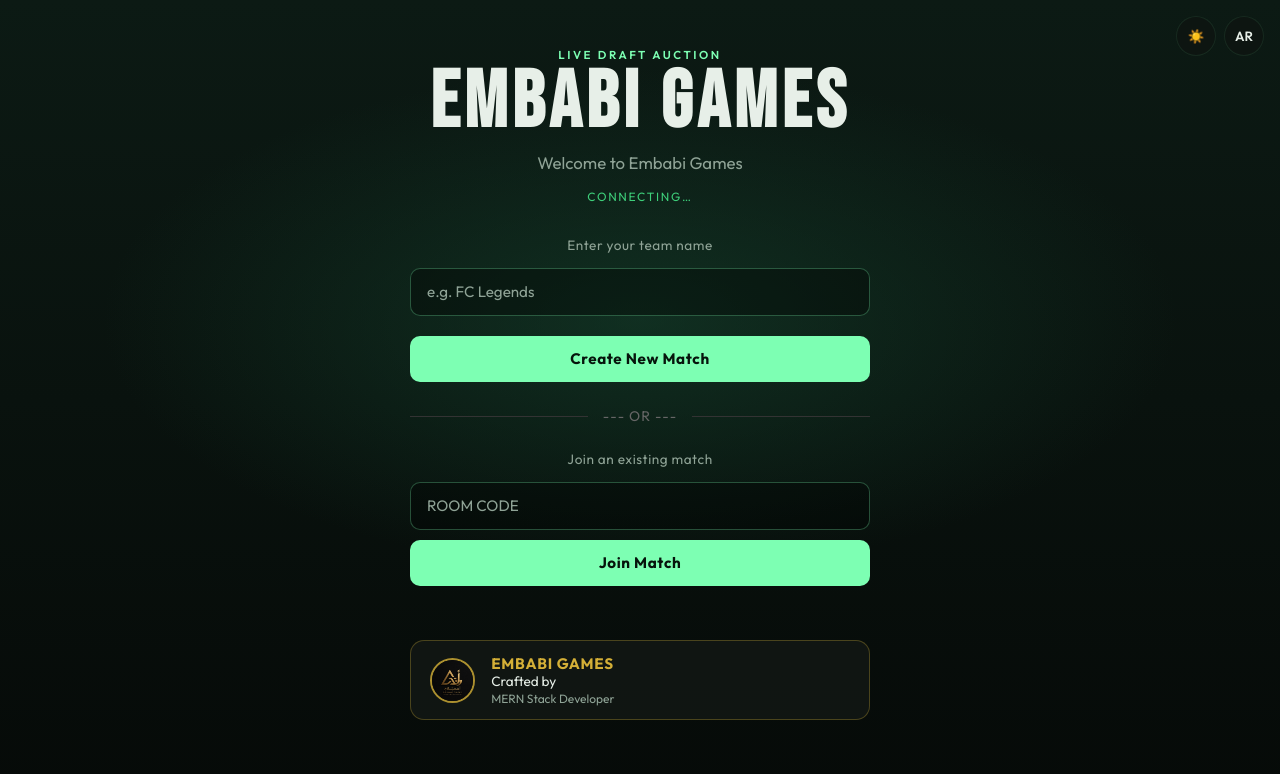
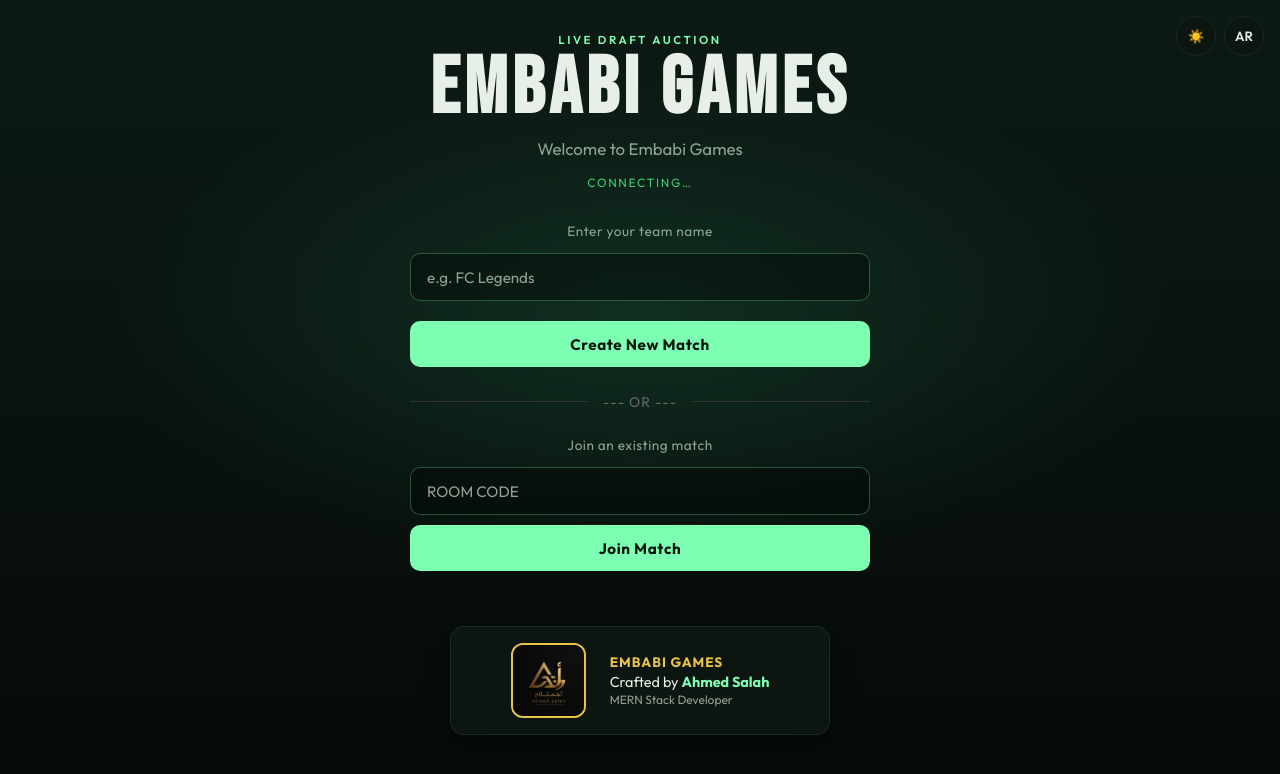
Before and after one commit to AhmaSalah/embabi-games, a website: page public/index.html in a window 1280 px wide. Drawn offline with nearby package versions, Linux system fonts and the light colour scheme; no server answers.

Commit message:
nhance developer footer layout and logo visibility for

```diff
--- a/public/index.html
+++ b/public/index.html
@@ -65,12 +65,12 @@
         <p id="lobby-name-error" class="lobby__name-error"></p>
 
         <!-- Developer Branding Footer -->
-        <div style="background: rgba(18, 24, 20, 0.85); backdrop-filter: blur(10px); -webkit-backdrop-filter: blur(10px); border: 1px solid rgba(212, 175, 55, 0.3); border-radius: 14px; padding: 0.8rem 1.2rem; display: flex; align-items: center; gap: 1rem; margin-top: 2rem;">
-          <img src="logo.png" alt="Developer Logo" style="width: 45px; height: 45px; border-radius: 50%; border: 2px solid rgba(212, 175, 55, 0.8); object-fit: cover; flex-shrink: 0;" />
-          <div style="text-align: left; line-height: 1.3;">
-            <div style="color: #d4af37; font-weight: 700; font-size: 0.95rem; letter-spacing: 0.05em;" data-i18n="dev_brand">EMBABI GAMES</div>
-            <div style="color: #e7efe8; font-size: 0.85rem;" data-i18n="dev_crafted">Crafted by Ahmed Salah</div>
-            <div style="color: #8fa396; font-size: 0.75rem;" data-i18n="dev_role">MERN Stack Developer</div>
+        <div class="dev-footer__card" style="margin-top: 2rem; margin-inline: auto;">
+          <img src="logo.png" alt="Developer Logo" class="dev-logo-img" style="flex-shrink: 0;" />
+          <div class="dev-info">
+            <span class="dev-title" data-i18n="dev_brand">EMBABI GAMES</span>
+            <span class="dev-subtitle"><span data-i18n="dev_crafted">Crafted by</span> <strong>Ahmed Salah</strong></span>
+            <span class="dev-stack" data-i18n="dev_role">MERN Stack Developer</span>
           </div>
         </div>
       </div>
@@ -367,23 +367,24 @@
     .dev-footer__card {
       display: flex;
       align-items: center;
-      gap: 1rem;
-      background: rgba(18, 24, 20, 0.85);
+      justify-content: center;
+      gap: 1.5rem;
+      background: var(--panel);
       backdrop-filter: blur(10px);
-      border: 1px solid rgba(212, 175, 55, 0.3);
-      padding: 0.8rem 1.2rem;
+      border: 1px solid var(--panel-border);
+      padding: 1rem 1.5rem;
       border-radius: 14px;
       box-shadow: 0 8px 25px rgba(0, 0, 0, 0.5);
-      max-width: 350px;
+      max-width: 380px;
       width: 100%;
     }
 
     .dev-logo-img {
-      width: 48px;
-      height: 48px;
-      border-radius: 10px;
+      width: 75px;
+      height: 75px;
+      border-radius: 12px;
       object-fit: cover;
-      border: 2px solid #d4af37;
+      border: 2px solid var(--gold);
     }
 
     .dev-info {
@@ -394,24 +395,24 @@
     }
 
     .dev-title {
-      font-size: 0.7rem;
+      font-size: 0.85rem;
       letter-spacing: 1px;
-      color: #d4af37;
+      color: var(--gold);
       font-weight: 700;
     }
 
     .dev-subtitle {
-      font-size: 0.8rem;
-      color: #e2e8f0;
+      font-size: 0.9rem;
+      color: var(--chalk);
     }
 
     .dev-subtitle strong {
-      color: #fff;
+      color: var(--neon);
     }
 
     .dev-stack {
-      font-size: 0.65rem;
-      color: #94a3b8;
+      font-size: 0.75rem;
+      color: var(--muted);
     }
   </style>
 </body>
```
